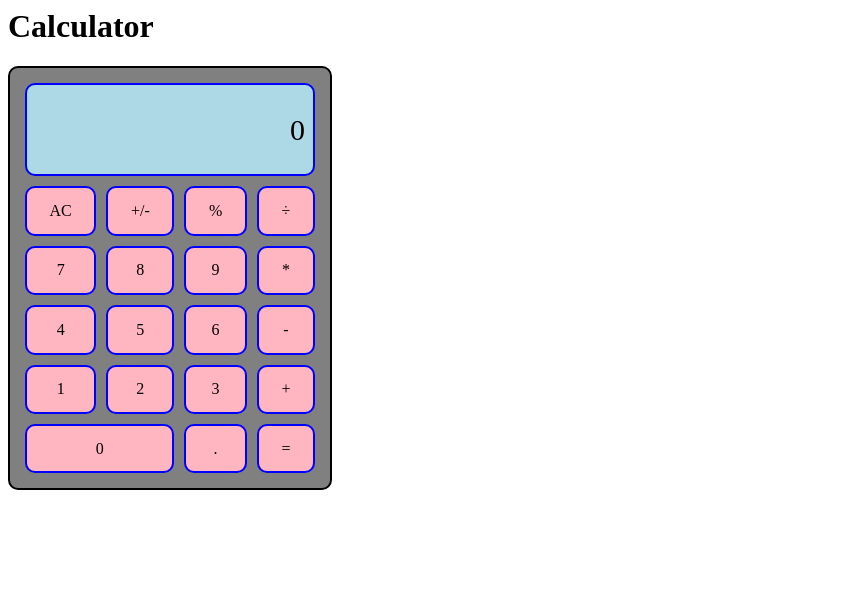
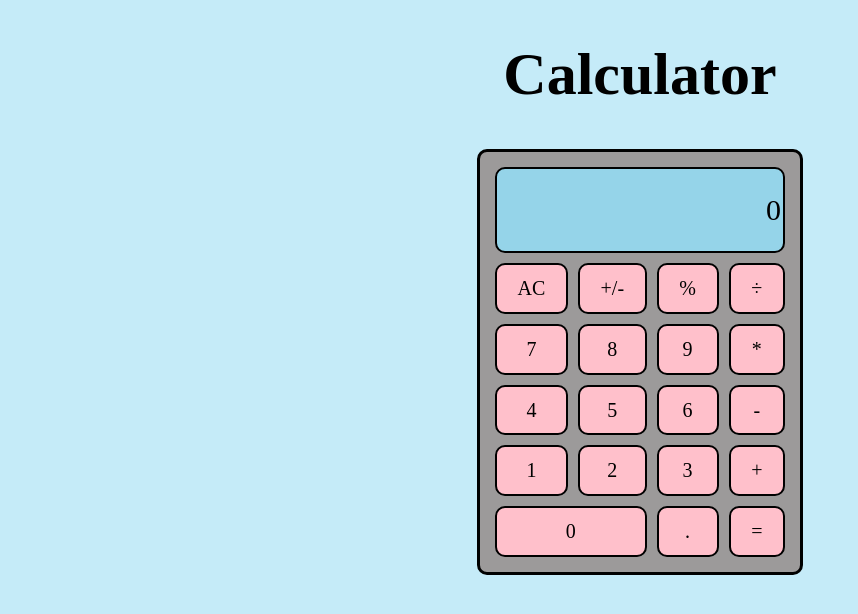
Before and after one commit to MayKhine/calculator, a plain HTML site: page index.html in a window 1280 px wide. Shown: the whole page, without its empty margins (0-858 px from the left). Drawn offline with Linux system fonts and the light colour scheme.

Commit message:
update css color and format

```diff
--- a/calculator.js
+++ b/calculator.js
@@ -56,6 +56,14 @@ const isOperator = (value) => {
 }
 
 const display = (arr) => {
+
+    if (arr.length >= 1 && arr[arr.length - 1].length > 16) {
+        //print NaN
+        displayScreen.forEach((i) => {
+            i.innerHTML = 'NaN'
+        })
+    }
+    else {
         displayScreen.forEach((i) => {
             if (prevVal == '' || prevVal == 'REPLACE') {
                 if (arr.length > 0 && isOperator(arr[arr.length - 1]) != true) {
@@ -79,6 +87,7 @@ const display = (arr) => {
 
             }
         })
+    }
 }
 
 const roundDeci = (num) => {
@@ -118,12 +127,7 @@ let deciFlag = 0;
 
 gridItems.forEach((item) => {
     item.addEventListener('click', (item) => {
-        // if (euqationReset == 1) {
-        //     let tempVal = mathEquation[mathEquation.length - 2]
-        //     mathEquation = []
-        //     mathEquation.push(tempVal)
-        //     euqationReset = 0;
-        // }
+
         let itemVal = item.target.getAttribute('value')
 
         // AC is clicked, clear everything
--- a/styles.css
+++ b/styles.css
@@ -1,24 +1,49 @@
+body {
+    font-family: 'Andale Mono';
+    background-color: rgb(197, 235, 248);
+}
+
+.title {
+    margin-top: 40px;
+    text-align: center;
+    font-size: 30px;
+}
+
+.container {
+    display: flex;
+    flex-direction: row;
+    align-items: center;
+    justify-content: center;
+}
+
 .grid-item {
-    background-color: lightpink;
-    border: 2px solid blue;
+    background-color: pink;
+    border: 2px solid black;
     display: inline-grid;
     justify-items: center;
     align-items: center;
     border-radius: 10px;
-    /* padding: 15px; */
     margin: 5px;
     gap: 20px;
+    font-size: 20px;
+}
+
+
+.grid-item:active {
+    background-color: ed98a6;
+    transform: translate(2px);
+    box-shadow: 2px 2px #615f5f;
 }
 
 .grid-container {
     display: grid;
     grid-template-columns: auto auto auto auto;
-    background-color: grey;
+    background-color: #9c9a9a;
     width: 300px;
     height: 400px;
     padding: 10px;
     border-radius: 10px;
-    border: 2px solid black;
+    border: 3px solid black;
 }
 
 .item-num0 {
@@ -26,15 +51,13 @@
 }
 
 .display {
-    background-color: lightblue;
+    background-color: rgb(149, 212, 233);
     grid-column: 1 / span 4;
     grid-row: 1 / span 2;
-    padding-right: 8px;
+    padding-right: 2px;
     margin: 5px;
     color: black;
     justify-items: right;
     align-items: right;
     font-size: 30px;
-
-    /* border: 5px solid black; */
 }
```
Also changed, not shown: index.html (+1 -0 lines). Lines whose indentation alone changed are shown as unchanged.
